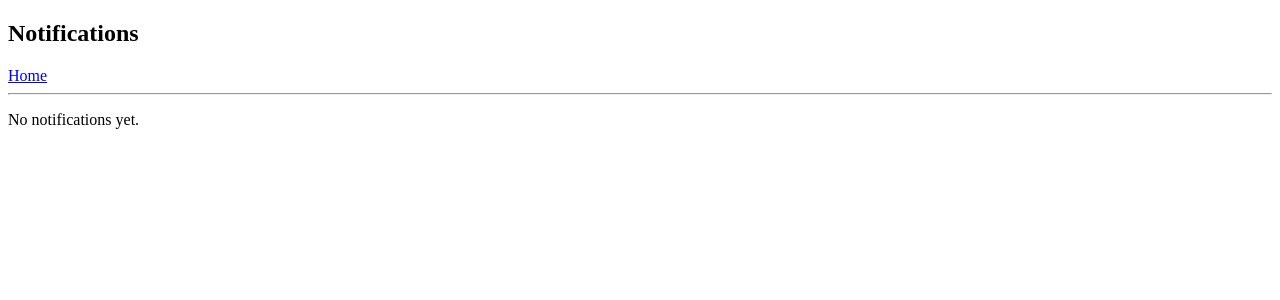
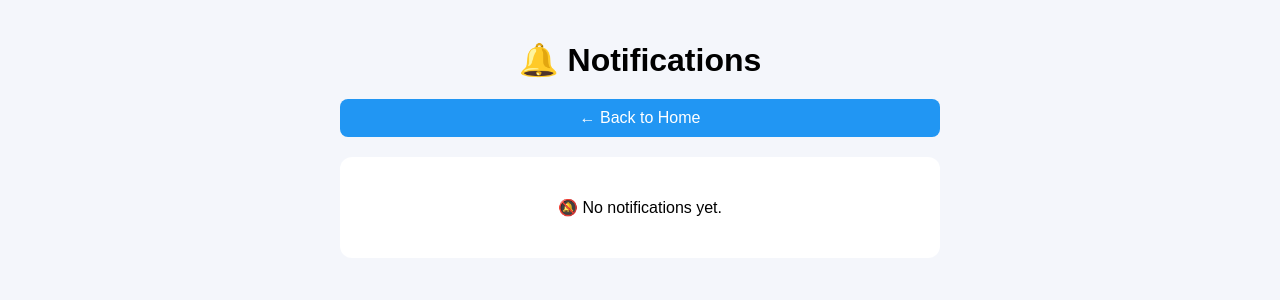
Before and after one commit to namalamai/flask-practice, a Flask app: page /notifications in a window 1280 px wide. Shown: the top 300 px of the page. Run offline with Flask 3, Linux system fonts and the light colour scheme; a user stored in the database is signed in.

Commit message:
Improve notifications page design

```diff
--- a/templates/notifications.html
+++ b/templates/notifications.html
@@ -1,22 +1,113 @@
 <!DOCTYPE html>
-<html>
+<html lang="en">
 <head>
+    <meta charset="UTF-8">
+    <meta name="viewport" content="width=device-width, initial-scale=1.0">
     <title>Notifications</title>
+
+    <style>
+        body {
+            font-family: Arial, sans-serif;
+            background: #f4f6fb;
+            margin: 0;
+            padding: 20px;
+        }
+
+        .container {
+            max-width: 600px;
+            margin: auto;
+        }
+
+        h1 {
+            text-align: center;
+            margin-bottom: 20px;
+        }
+
+        .notification {
+            background: white;
+            padding: 16px;
+            margin-bottom: 12px;
+            border-radius: 12px;
+            box-shadow: 0 2px 8px rgba(0,0,0,0.08);
+        }
+
+        .notification.unread {
+            border-left: 5px solid #2196f3;
+        }
+
+        .notification.read {
+            opacity: 0.75;
+        }
+
+        .message {
+            margin: 0 0 8px;
+            font-size: 16px;
+        }
+
+        .status {
+            font-size: 13px;
+            color: #666;
+        }
+
+        .home-btn {
+            display: block;
+            text-align: center;
+            margin-bottom: 20px;
+            padding: 10px;
+            background: #2196f3;
+            color: white;
+            text-decoration: none;
+            border-radius: 8px;
+        }
+
+        .empty {
+            text-align: center;
+            background: white;
+            padding: 25px;
+            border-radius: 12px;
+        }
+    </style>
 </head>
+
 <body>
 
-<h2>Notifications</h2>
+<div class="container">
 
-<a href="{{ url_for('home') }}">Home</a>
-<hr>
+    <h1>🔔 Notifications</h1>
 
-{% if notifications %}
-    {% for notification in notifications %}
-        <p>{{ notification.message }}</p>
-    {% endfor %}
-{% else %}
-    <p>No notifications yet.</p>
-{% endif %}
+    <a class="home-btn" href="{{ url_for('home') }}">← Back to Home</a>
+
+    {% if notifications %}
+
+        {% for notification in notifications %}
+
+            <div class="notification {% if notification.is_read %}read{% else %}unread{% endif %}">
+
+                <p class="message">
+                    {{ notification.message }}
+                </p>
+
+                <div class="status">
+                    {% if notification.is_read %}
+                        ✓ Read
+                    {% else %}
+                        🟢 New
+                    {% endif %}
+                </div>
+
+            </div>
+
+        {% endfor %}
+
+    {% else %}
+
+        <div class="empty">
+            <p>🔕 No notifications yet.</p>
+        </div>
+
+    {% endif %}
+
+</div>
 
 </body>
 </html>
```
